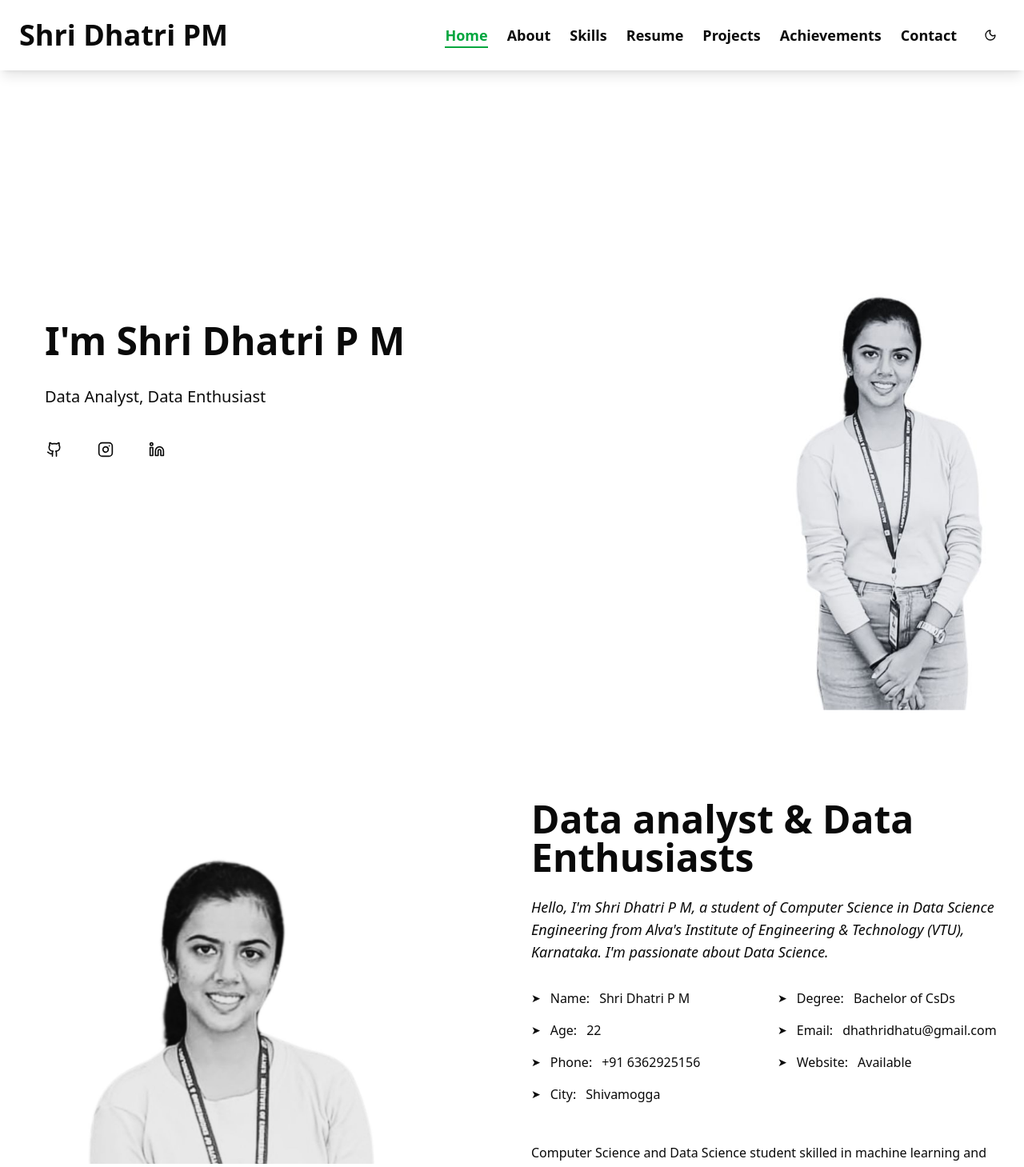
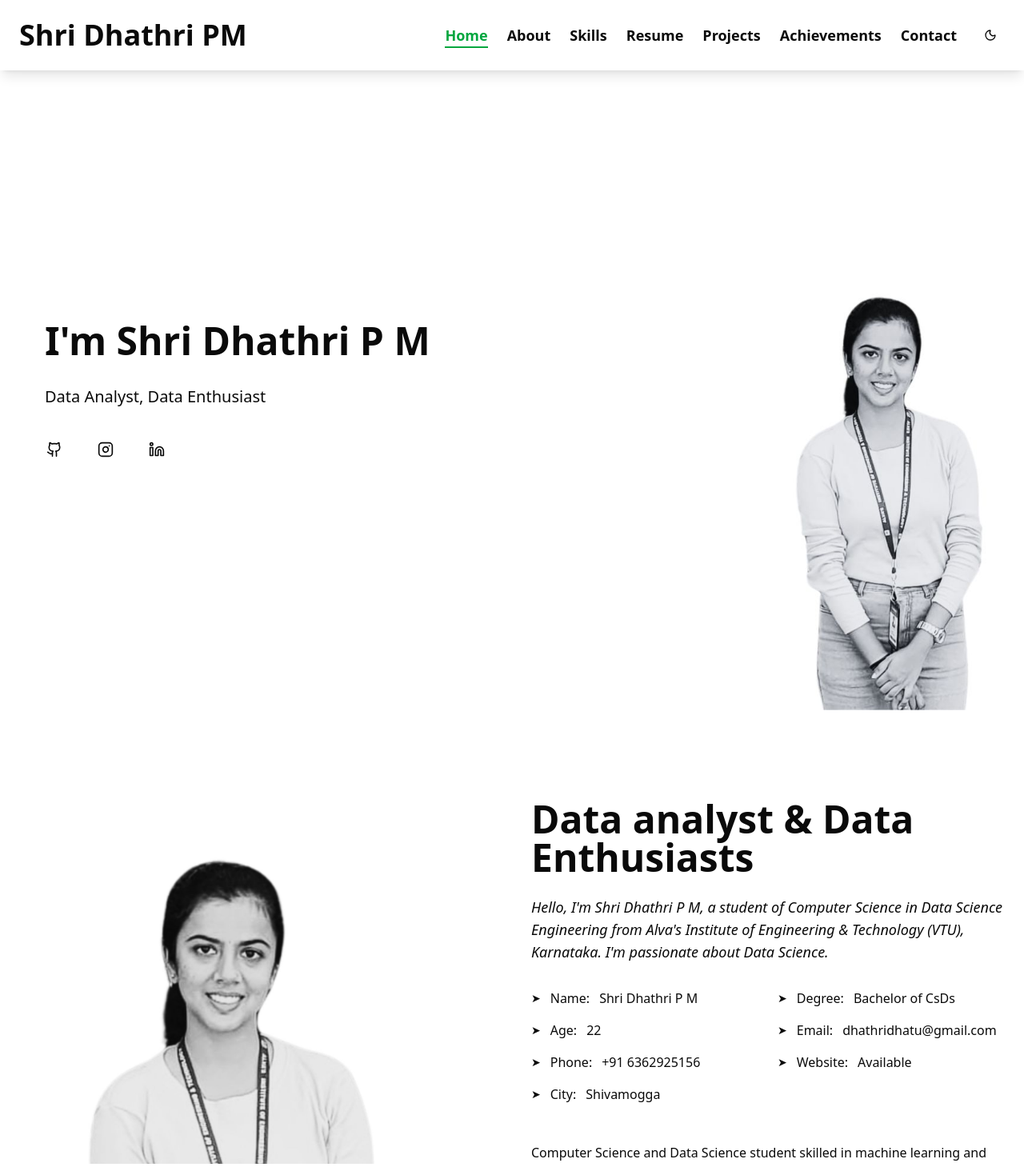
Before and after one commit to ShriDhathri/Portfolio, a Next.js app: page / in a window 1280 px wide. Shown: the top 1459 px of the page at 80% size. Built offline with nearby package versions, Linux system fonts and the light colour scheme.

Commit message:
completed

```diff
--- a/components/About.tsx
+++ b/components/About.tsx
@@ -45,7 +45,7 @@ export default function About() {
                                         Data analyst & Data Enthusiasts
                                     </h1>
                                     <p className="text-foreground text-lg italic mb-8">
-                                        Hello, I&#39;m Shri Dhatri P M, a student of Computer Science in Data Science Engineering from Alva&#39;s Institute of Engineering &amp; Technology (VTU), Karnataka. I&#39;m passionate about Data Science.
+                                        Hello, I&#39;m Shri Dhathri P M, a student of Computer Science in Data Science Engineering from Alva&#39;s Institute of Engineering &amp; Technology (VTU), Karnataka. I&#39;m passionate about Data Science.
                                     </p>
 
                                 </div>
@@ -53,7 +53,7 @@ export default function About() {
                                 {/* Info Grid */}
                                 <div className="grid md:grid-cols-2 gap-6">
                                     <div className="space-y-4">
-                                        <InfoItem label="Name:" value="Shri Dhatri P M" />
+                                        <InfoItem label="Name:" value="Shri Dhathri P M" />
                                         <InfoItem label="Age:" value="22" />
                                         <InfoItem label="Phone:" value="+91 6362925156" />
                                         <InfoItem label="City:" value="Shivamogga" />
--- a/components/Contact.tsx
+++ b/components/Contact.tsx
@@ -131,7 +131,7 @@ const Contact = () => {
                             <button
                                 type="submit"
                                 disabled={isSubmitting}
-                                className="w-full md:w-auto px-8 py-3 bg-green-500 text-white rounded-md hover:bg-green-600 disabled:opacity-50 disabled:cursor-not-allowed transition-colors flex items-center justify-center gap-2 font-medium"
+                                className="w-full md:w-auto px-8 py-3 bg-green-500 text-white rounded-md hover:bg-green-600 disabled:opacity-50 disabled:cursor-not-allowed transition-colors flex items-center justify-center gap-2 font-medium cursor-pointer"
                             >
                                 {isSubmitting ? (
                                     <>
--- a/components/Footer.tsx
+++ b/components/Footer.tsx
@@ -3,7 +3,7 @@ export default function Footer() {
         <footer className="py-8 text-center border-t border-green-500/20 bg-background">
             <div className="container mx-auto">
                 <p className="text-sm text-muted-foreground">
-                    © {new Date().getFullYear()} <span className="font-semibold text-foreground">Shri Dhatri P M</span>. All Rights Reserved.
+                    © {new Date().getFullYear()} <span className="font-semibold text-foreground">Shri Dhathri P M</span>. All Rights Reserved.
                 </p>
             </div>
         </footer>
--- a/components/Header.tsx
+++ b/components/Header.tsx
@@ -73,9 +73,9 @@ const Header = () => {
             <div className="flex justify-between items-center p-4 md:p-6">
                 {/* Logo */}
                 <div>
-                    <h1 className="text-foreground text-2xl md:text-4xl font-bold hover:scale-105 transition-transform duration-300 cursor-pointer">
-                        <span className="hidden sm:inline">Shri Dhatri PM</span>
-                        <span className="sm:hidden">Shri Dhatri</span>
+                    <h1 className="text-foreground text-2xl md:text-4xl font-bold  transition-transform duration-300">
+                        <span className="hidden sm:inline">Shri Dhathri PM</span>
+                        <span className="sm:hidden">Shri Dhathri</span>
                     </h1>
                 </div>
 
--- a/components/Hero.tsx
+++ b/components/Hero.tsx
@@ -24,6 +24,8 @@ const Home = () => {
       className="relative w-full h-screen flex items-center justify-start text-foreground"
     >
       {/* Background Image */}
+      <div className="relative w-full h-screen">
+        {/* Background Image */}
         <Image
           src={backgroundImage}
           alt="Hero Background"
@@ -33,9 +35,9 @@ const Home = () => {
         />
 
         {/* Content */}
-      <div className="relative z-10 flex flex-col items-start px-6 md:px-12 max-w-4xl">
+        <div className="relative z-10 flex flex-col items-start px-6 md:px-12 max-w-4xl h-full justify-center">
           <h1 className="text-4xl md:text-5xl font-bold mb-4 bg-background/80 text-foreground text-balance p-2 rounded-md">
-          I&#39;m Shri Dhatri P M
+            I&apos;m Shri Dhathri P M
           </h1>
           <p className="text-lg md:text-xl bg-background/80 text-foreground mb-6 p-2 rounded-md">
             Data Analyst, Data Enthusiast
@@ -60,6 +62,8 @@ const Home = () => {
             />
           </div>
         </div>
+      </div>
+
     </section>
   );
 };
--- a/components/Projects.tsx
+++ b/components/Projects.tsx
@@ -43,7 +43,7 @@ const projectsData: Project[] = [
             'Built a trained chatbot using DialogFlow and integrated it into a food-based website. Enhanced a menu-display website by integrating a responsive chatbot, trained with DialogFlow and implemented using FastAPI as the backend.',
         technologies: ['ML', 'FastAPI', 'DialogFlow', 'Python'],
         githubUrl: 'https://github.com/ShriDhathri/Mira-ChatBot.git',
-        liveUrl: 'https://your-chatbot-demo.com',
+        // liveUrl: 'https://your-chatbot-demo.com',
         category: 'Web Development',
     },
 ]
--- a/components/Resume.tsx
+++ b/components/Resume.tsx
@@ -5,8 +5,8 @@ import React from 'react'
 const Resume = () => {
     const handleDownloadResume = () => {
         const link = document.createElement('a')
-        link.href = '/resume/Dhatri_P_M.pdf'
-        link.download = 'Dhatri_P_M.pdf'
+        link.href = '/resume/Dhathri_P_M.pdf'
+        link.download = 'Dhathri_P_M.pdf'
         document.body.appendChild(link)
         link.click()
         document.body.removeChild(link)
--- a/package.json
+++ b/package.json
@@ -1,5 +1,5 @@
 {
-  "name": "dhatri-portfolio",
+  "name": "Dhathri-portfolio",
   "version": "0.1.0",
   "private": true,
   "scripts": {
```
Also changed, not shown: 1 other file (tests, documents, lock files or other folders). Lines whose indentation alone changed are shown as unchanged.
